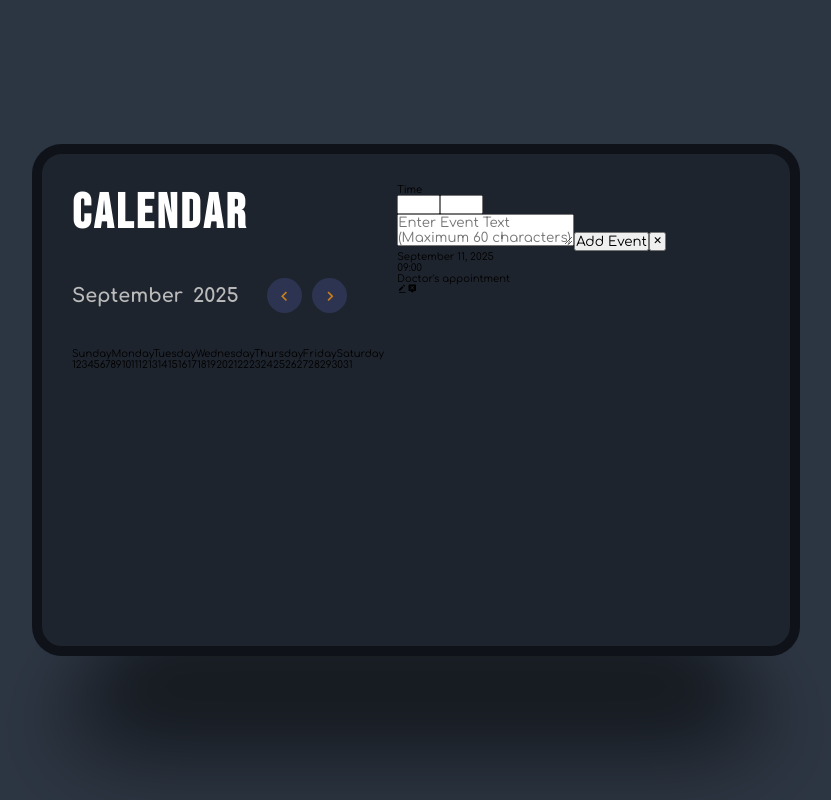
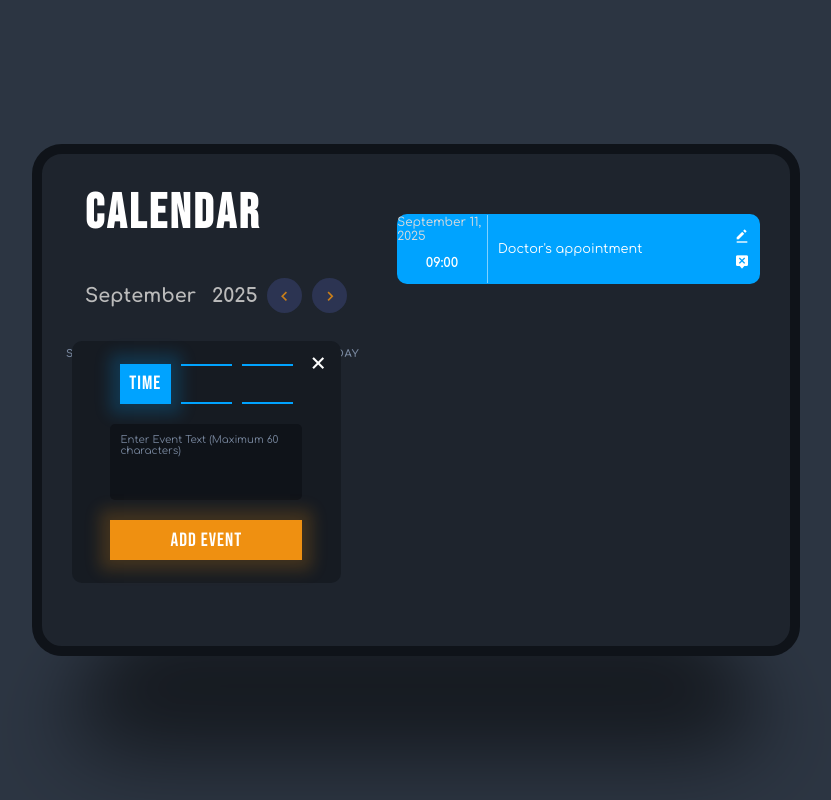
Before and after one commit to eduggan2008/calendar-app, a React (Vite) app: page / in a window 1280 px wide. Shown: the whole page, without its empty margins (224-1055 px from the left). Built offline with nearby package versions, Linux system fonts and the light colour scheme.

Commit message:
added styling to CalendarApp.css file

```diff
--- a/src/Components/CalendarApp.css
+++ b/src/Components/CalendarApp.css
@@ -34,18 +34,20 @@
   font-size: clamp(4rem, 3.8cqi, 7rem);
   color: #fff;
   letter-spacing: 0.3rem;
+  padding-left: 1.3rem;
 }
 
 .navigate-date {
   display: flex;
   align-items: center;
-  column-gap: 1rem;
+  column-gap: 0.3rem;
   margin: 3.5rem 0;
 }
 
 .navigate-date h2 {
   font-size: clamp(1.5rem, 1.5cqi, 2.5rem);
   color: #bbb;
+  padding-left: 1.3rem;
 }
 
 .buttons {
@@ -66,3 +68,214 @@
   color: #c97f1a;
   cursor: pointer;
 }
+
+.weekdays {
+  width: 100%;
+  display: flex;
+  margin: 3rem 0;
+}
+
+.weekdays span {
+  width: calc(100% / 7);
+  font-size: clamp(1rem, 0.8cqi, 1.3rem);
+  font-weight: bold;
+  text-transform: uppercase;
+  color: #78879e;
+  letter-spacing: 0.1rem;
+  display: flex;
+  justify-content: center;
+}
+
+.days {
+  display: flex;
+  flex-wrap: wrap;
+}
+
+.days span {
+  font-size: clamp(1.2rem, 1cqi, 1.6rem);
+  width: calc(100% / 7);
+  aspect-ratio: 1;
+  display: flex;
+  justify-content: center;
+  align-items: center;
+  color: #ddd;
+  cursor: pointer;
+  text-shadow: 0 0.5rem 1rem rgba(0, 0, 0, 0.2);
+}
+
+.current-day {
+  background-color: #ef9011;
+  border-radius: 50%;
+  box-shadow: 0 0 1.5rem 1rem rgba(239, 144, 17, 0.3);
+}
+
+.events {
+  width: 60%;
+  height: 100%;
+  padding: 3rem 0;
+  /* position: relative; */
+}
+
+.event-popup {
+  position: absolute;
+  top: 38%;
+  left: 3rem;
+  background-color: #161b22;
+  width: clamp(25rem, 21cqi, 40rem);
+  aspect-ratio: 10 / 9;
+  border-radius: 1rem;
+  box-shadow: 0 1rem 3rem rgba(0 0 0 0.3);
+  display: flex;
+  flex-direction: column;
+  justify-content: center;
+  align-items: center;
+  row-gap: 2rem;
+}
+
+.time-input {
+  display: flex;
+  column-gap: 1rem;
+}
+
+.event-popup-time {
+  width: clamp(4rem, 4cqi, 7rem);
+  background-color: #00a3ff;
+  color: #fff;
+  font-family: "Bebas Neue", sans-serif;
+  font-size: clamp(1.5rem, 1.5cqi, 2.2rem);
+  display: flex;
+  justify-content: center;
+  align-items: center;
+  box-shadow: 0 0 1.5rem 1rem rgba(0, 163, 255, 0.2);
+  letter-spacing: 0.1rem;
+}
+
+.time-input input {
+  background-color: transparent;
+  border: none;
+  border-top: 0.2rem solid #00a3ff;
+  border-bottom: 0.2rem solid #00a3ff;
+  color: #fff;
+  width: clamp(4rem, 4cqi, 7rem);
+  height: 4rem;
+  text-align: center;
+  font-size: clamp(1.2rem, 1.2cqi, 1.6rem);
+}
+
+.time-input input[type="number"]::-webkit-outer-spin-button,
+.time-input input[type="number"]::-webkit-inner-spin-button {
+  appearance: none;
+}
+
+.event-popup textarea {
+  width: clamp(15rem, 15cqi, 25rem);
+  aspect-ratio: 5 / 2;
+  resize: none;
+  background-color: #0f1319;
+  border: none;
+  padding: 1rem;
+  border-radius: 0.5rem;
+  color: #78879e;
+  transition: border 0.5s;
+}
+
+.event-popup textarea:focus {
+  border: 0.1rem solid #00a3ff;
+}
+
+.event-popup textarea::placeholder {
+  font-size: clamp(1rem, 0.8cqi, 1.2rem);
+  color: #78879e;
+}
+
+.event-popup textarea:focus::placeholder {
+  color: transparent;
+}
+
+.event-popup-btn {
+  width: clamp(15rem, 15cqi, 25rem);
+  height: 4rem;
+  background-color: #ef9011;
+  color: #fff;
+  font-family: "Bebas Neue", sans-serif;
+  font-size: clamp(1.5rem, 1.5cqi, 2.2rem);
+  letter-spacing: 0.1rem;
+  border: none;
+  box-shadow: 0 0 1.5rem 1rem rgba(239, 144, 17, 0.2);
+  cursor: pointer;
+}
+
+.event-popup-btn:active {
+  transform: translateY(0.1rem);
+}
+
+.close-event-popup {
+  position: absolute;
+  top: 1rem;
+  right: 1rem;
+  background-color: transparent;
+  border: none;
+  cursor: pointer;
+}
+
+.close-event-popup i {
+  font-size: 2.5rem;
+  color: #fff;
+}
+
+.event {
+  width: 100%;
+  height: 7rem;
+  background-color: #00a3ff;
+  padding: 1.5rem 0;
+  border-radius: 1rem;
+  display: flex;
+  align-items: center;
+  margin-bottom: 2rem;
+  position: relative;
+}
+
+.event-date-wrapper {
+  display: flex;
+  flex-direction: column;
+  align-items: center;
+  width: 25%;
+  border-right: 0.1rem solid rgba(255, 255, 255, 0.5);
+}
+
+.event-date {
+  font-size: clamp(1rem, 1cqi, 1.2rem);
+  color: #ddd;
+}
+
+.event-time {
+  font-size: clamp(1.3rem, 1cqi, 1.6rem);
+  line-height: 4rem;
+  font-weight: bold;
+  color: #fff;
+}
+
+.event-text {
+  font-size: clamp(1.2rem, 1cqi, 1.4rem);
+  line-height: 2rem;
+  color: #fff;
+  width: 75%;
+  padding: 0 3rem 0 1rem;
+  overflow-wrap: break-word;
+}
+
+.event-buttons {
+  position: absolute;
+  top: 50%;
+  transform: translateY(-50%);
+  right: 1rem;
+  display: flex;
+  flex-direction: column;
+  row-gap: 1rem;
+}
+
+.event-buttons i {
+  font-size: 1.6rem;
+  color: #fff;
+  cursor: pointer;
+}
```
